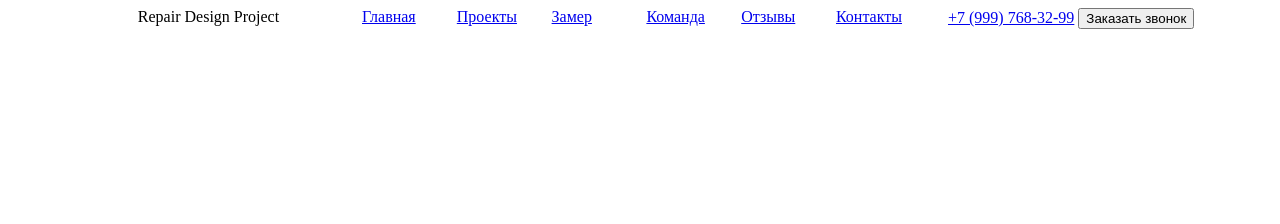
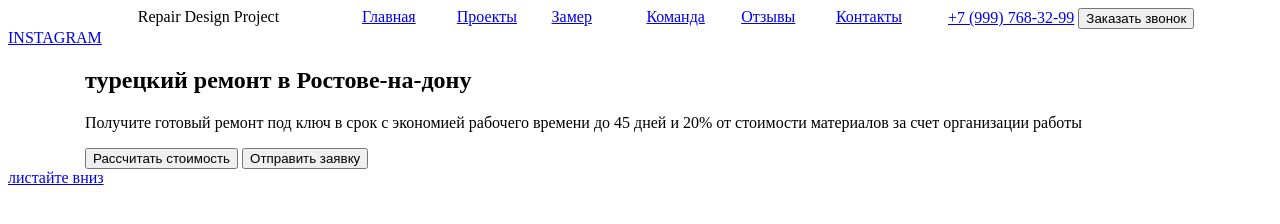
Before and after one commit to SansaSt/New-repair-design, a plain HTML site: page index.html in a window 1280 px wide. Drawn offline with nearby package versions, Linux system fonts and the light colour scheme.

Commit message:
feat: add hero to index.html

```diff
--- a/index.html
+++ b/index.html
@@ -54,6 +54,21 @@
           <!-- /.menu -->
           </div>
     </header>
+    <main>
+      <section class="hero">
+        <a href="#" class="instagram hero__instagram">INSTAGRAM</a>
+        <div class="hero__content">
+          <div class="container">
+              <h1 class="title hero__title">турецкий ремонт в Ростове-на-дону</h1>
+              <p class="hero__text">Получите готовый ремонт под ключ в срок с экономией рабочего времени до 45 дней и 20% от стоимости материалов за счет организации работы</p>
+              <button class="button hero__button button--primary">Рассчитать стоимость</button>
+              <button class="button hero__button button--outline">Отправить заявку</button>
+          </div>
+          <!-- /.container -->
+        </div>
+        <a href="#" class="scroll-down">листайте вниз</a>
+      </section>
+    </main>
 
 
     <!-- Optional JavaScript -->
```
